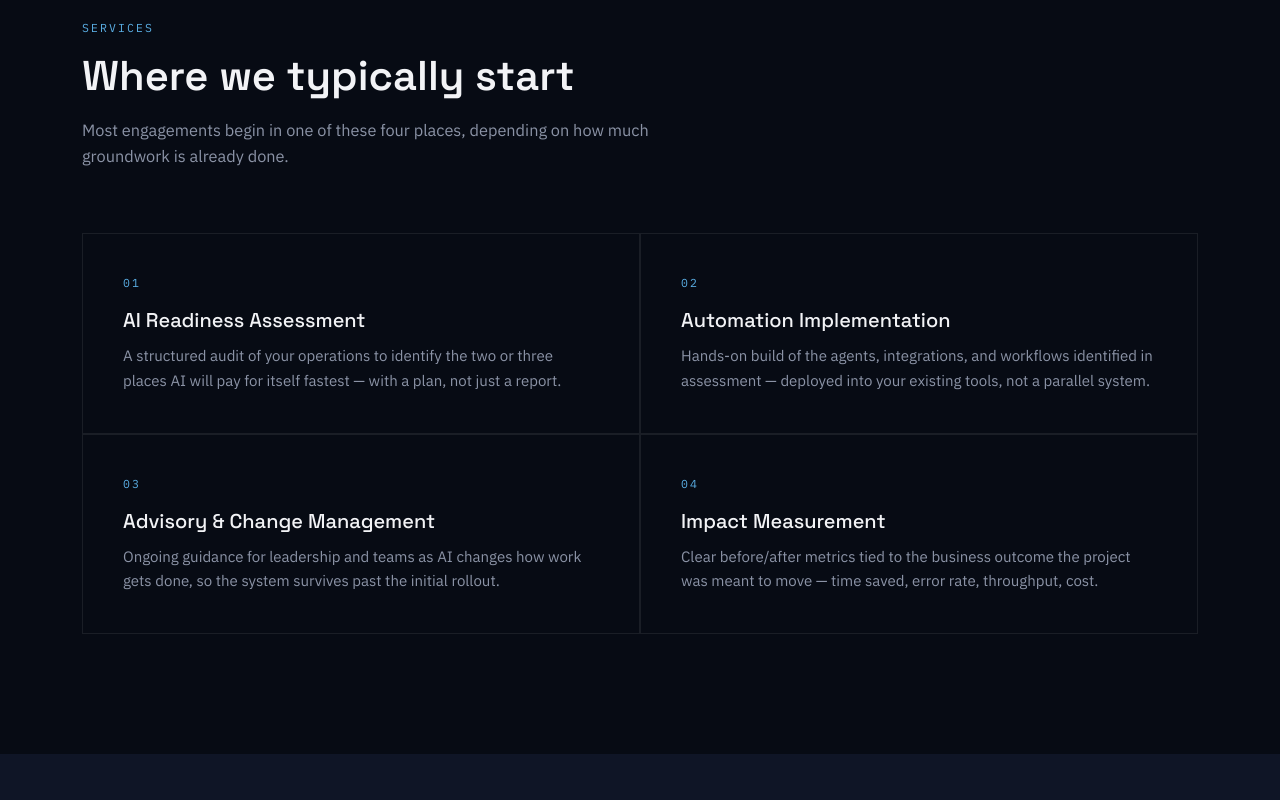
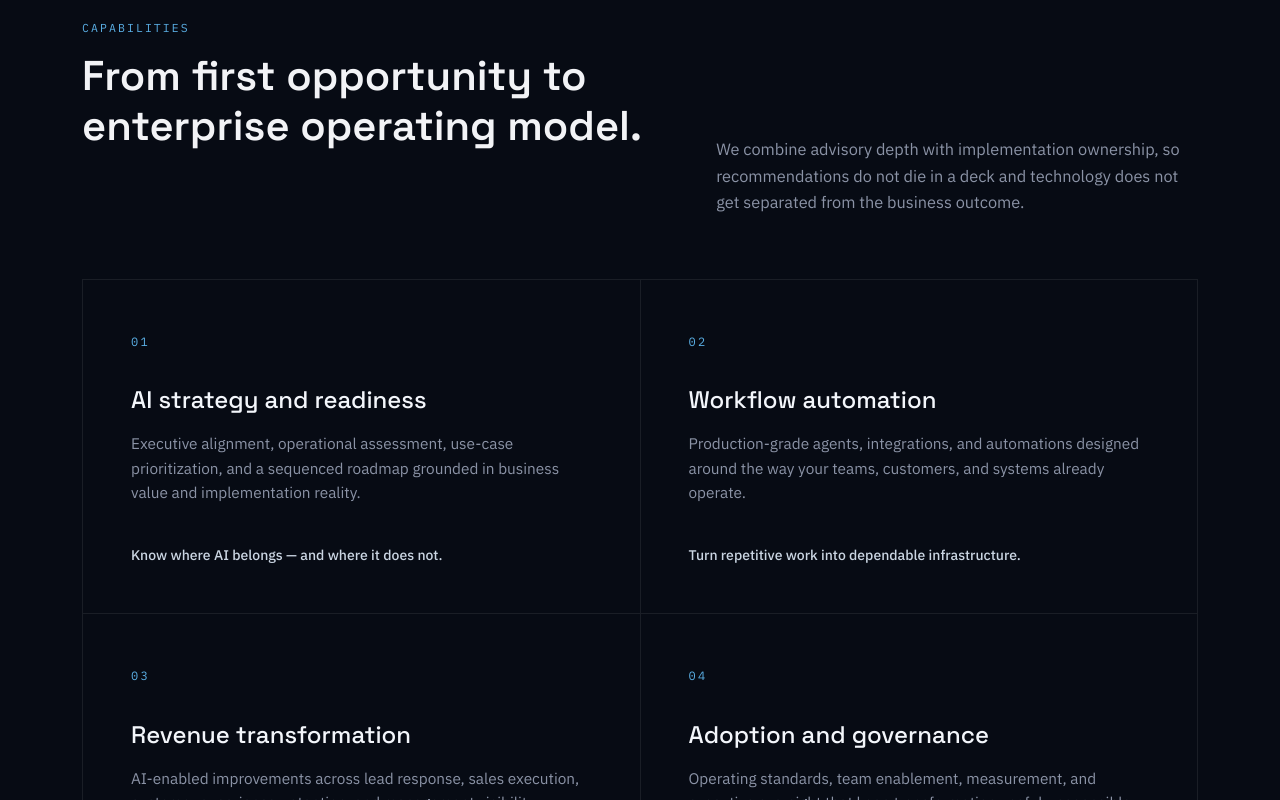
Before and after one commit to varekai-ai/varekai, a Next.js app: page / in a window 1280 px wide. Shown: the part 2220-3020 px from the top of the page. Built offline with nearby package versions, Linux system fonts and the light colour scheme.

Commit message:
Elevate homepage service positioning

```diff
--- a/components/Services.tsx
+++ b/components/Services.tsx
@@ -1,3 +1,62 @@
 import { Reveal } from "./Reveal";
-const services=[['01','AI Readiness Assessment','A structured audit of your operations to identify the two or three places AI will pay for itself fastest — with a plan, not just a report.'],['02','Automation Implementation','Hands-on build of the agents, integrations, and workflows identified in assessment — deployed into your existing tools, not a parallel system.'],['03','Advisory & Change Management','Ongoing guidance for leadership and teams as AI changes how work gets done, so the system survives past the initial rollout.'],['04','Impact Measurement','Clear before/after metrics tied to the business outcome the project was meant to move — time saved, error rate, throughput, cost.']];
-export function Services(){return <section id="services"><div className="wrap"><Reveal><div className="section-head"><p className="eyebrow">Services</p><h2>Where we typically start</h2><p>Most engagements begin in one of these four places, depending on how much groundwork is already done.</p></div></Reveal><Reveal className="grid md:grid-cols-2">{services.map(([num,title,body])=><article className="border border-white/8 p-10 transition hover:border-white/15 hover:bg-white/[.015]" key={num}><span className="eyebrow mb-3.5 block">{num}</span><h3 className="mb-2.5 font-heading text-xl">{title}</h3><p className="text-[.94rem] text-muted">{body}</p></article>)}</Reveal></div></section>}
+
+const services = [
+  {
+    number: "01",
+    title: "AI strategy and readiness",
+    body: "Executive alignment, operational assessment, use-case prioritization, and a sequenced roadmap grounded in business value and implementation reality.",
+    signal: "Know where AI belongs — and where it does not.",
+  },
+  {
+    number: "02",
+    title: "Workflow automation",
+    body: "Production-grade agents, integrations, and automations designed around the way your teams, customers, and systems already operate.",
+    signal: "Turn repetitive work into dependable infrastructure.",
+  },
+  {
+    number: "03",
+    title: "Revenue transformation",
+    body: "AI-enabled improvements across lead response, sales execution, customer experience, retention, and management visibility.",
+    signal: "Improve speed, consistency, and conversion.",
+  },
+  {
+    number: "04",
+    title: "Adoption and governance",
+    body: "Operating standards, team enablement, measurement, and executive oversight that keep transformation useful, responsible, and scalable.",
+    signal: "Make the change durable after launch.",
+  },
+];
+
+export function Services() {
+  return (
+    <section id="services">
+      <div className="wrap">
+        <Reveal>
+          <div className="grid gap-8 lg:grid-cols-[1fr_.8fr] lg:items-end">
+            <div className="section-head mb-0">
+              <p className="eyebrow">Capabilities</p>
+              <h2>From first opportunity to enterprise operating model.</h2>
+            </div>
+            <p className="max-w-[520px] text-[1.02rem] text-muted lg:justify-self-end">
+              We combine advisory depth with implementation ownership, so recommendations do not die in a deck and technology does not get separated from the business outcome.
+            </p>
+          </div>
+        </Reveal>
+
+        <div className="mt-16 grid border-l border-t border-white/[.08] md:grid-cols-2">
+          {services.map((service) => (
+            <Reveal key={service.number}>
+              <article className="group relative h-full overflow-hidden border-b border-r border-white/[.08] p-8 transition duration-300 hover:bg-white/[.025] md:p-10 lg:p-12">
+                <div className="absolute inset-x-0 top-0 h-px origin-left scale-x-0 bg-gradient-to-r from-blue to-transparent transition duration-500 group-hover:scale-x-100" />
+                <span className="font-mono text-xs tracking-[.2em] text-blue">{service.number}</span>
+                <h3 className="mt-8 max-w-[420px] font-heading text-2xl leading-tight text-[#f3f6fb]">{service.title}</h3>
+                <p className="mt-4 max-w-[500px] text-[.96rem] text-muted">{service.body}</p>
+                <p className="mt-10 text-sm font-medium text-[#cbd6e3]">{service.signal}</p>
+              </article>
+            </Reveal>
+          ))}
+        </div>
+      </div>
+    </section>
+  );
+}
```
